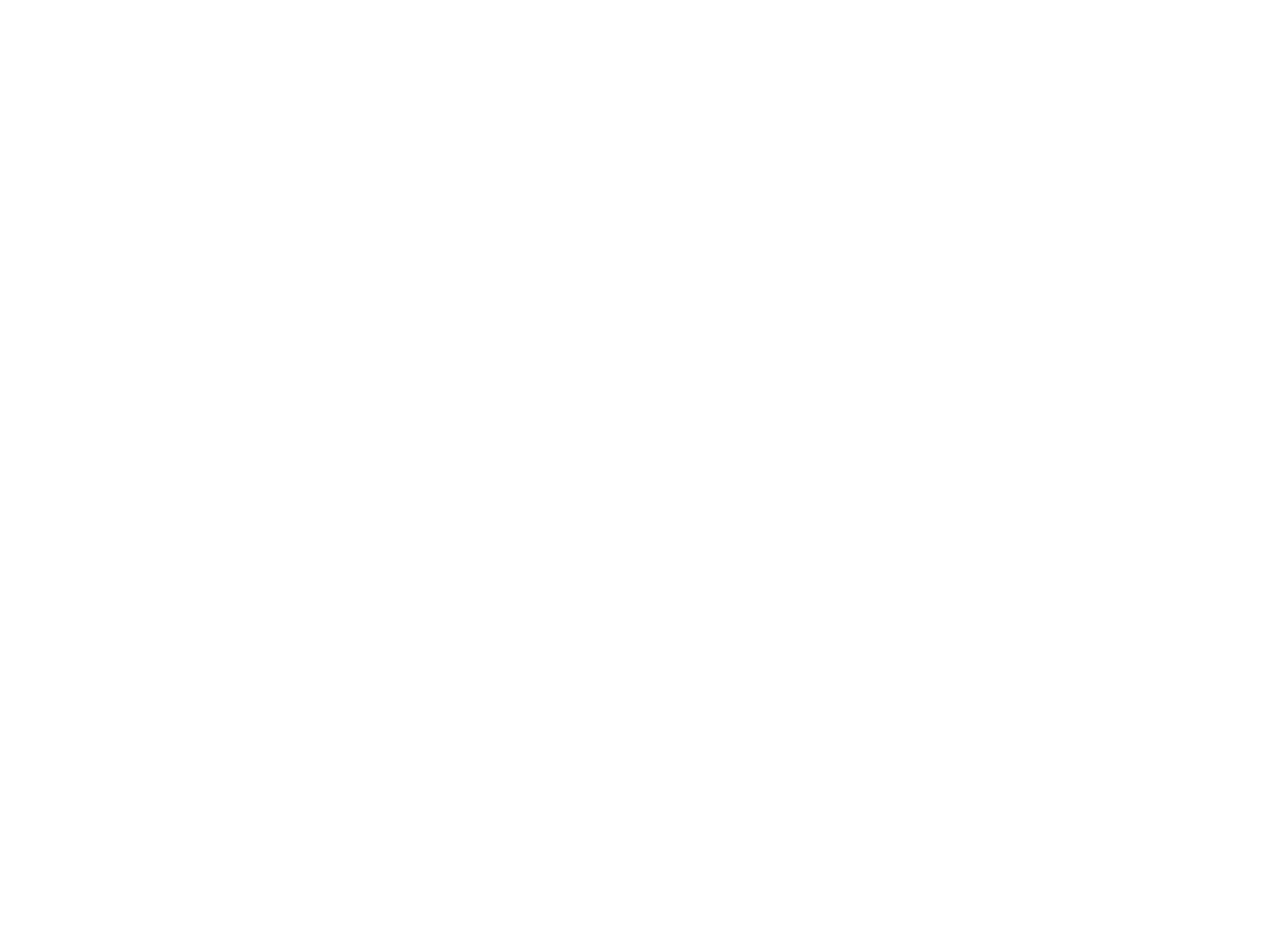
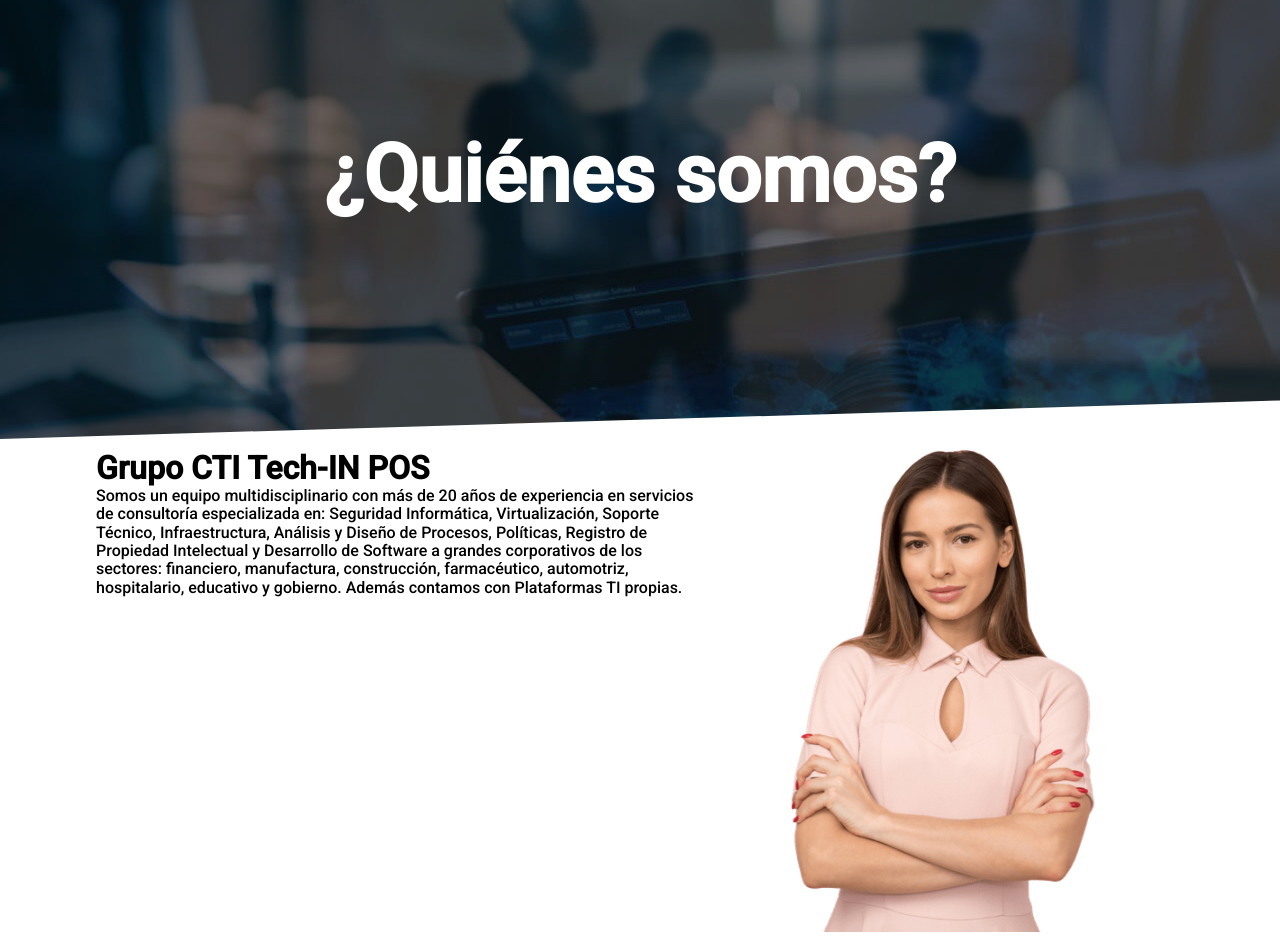
Before and after one commit to ucm23/cti, a Next.js app: page /Nosotros in a window 1280 px wide. Shown: the part 100-1050 px from the top of the page. Before the commit the page ends 800 px from the top, so only its background shows below. Built offline with nearby package versions, Linux system fonts and the light colour scheme; a small style sheet from the web is missing.

Commit message:
Creamos el componente Nosotros

```diff
--- a/pages/Nosotros.js
+++ b/pages/Nosotros.js
@@ -1,9 +1,51 @@
-import React from 'react'
+import { Fade } from 'react-awesome-reveal'
+import Layout from '../components/Layout'
+import Navbar from '../components/Navbar'
+import Image from 'next/image'
 
 const Nosotros = () => {
-  return (
-    <div>Nosotros</div>
-  )
+    return (
+        <Layout>
+            <header className='about'>
+              {/* Barra de navegación */}
+              <Navbar />
+
+              {/* Encabezado */}
+              <section className="hero_container container">
+                  <Fade direction="right">
+                      <h1 className="hero_title">
+                          ¿Quiénes somos?
+                      </h1>
+                  </Fade>
+              </section>
+            </header>
+
+            <section className='bg-nosotros'>
+              <section className='nosotros'>
+                  <section className='nosotros-texto'>
+                      <h1>Grupo CTI Tech-IN POS</h1>
+                      <p>Somos un equipo multidisciplinario con más de 20 años de
+                        experiencia en servicios de consultoría especializada en:
+                        Seguridad Informática, Virtualización, Soporte Técnico,
+                        Infraestructura, Análisis y Diseño de Procesos, Políticas,
+                        Registro de Propiedad Intelectual y Desarrollo de Software a
+                        grandes corporativos de los sectores: financiero,
+                        manufactura, construcción, farmacéutico, automotriz,
+                        hospitalario, educativo y gobierno. Además contamos con
+                        Plataformas TI propias.</p>
+                  </section>
+                  <section>
+                      <Image
+                          src="/Person_Image.svg"
+                          alt="Picture of the author"
+                          width={520}
+                          height={520}
+                      />
+                  </section>
+              </section>
+            </section>
+        </Layout>
+    )
 }
 
 export default Nosotros
```
